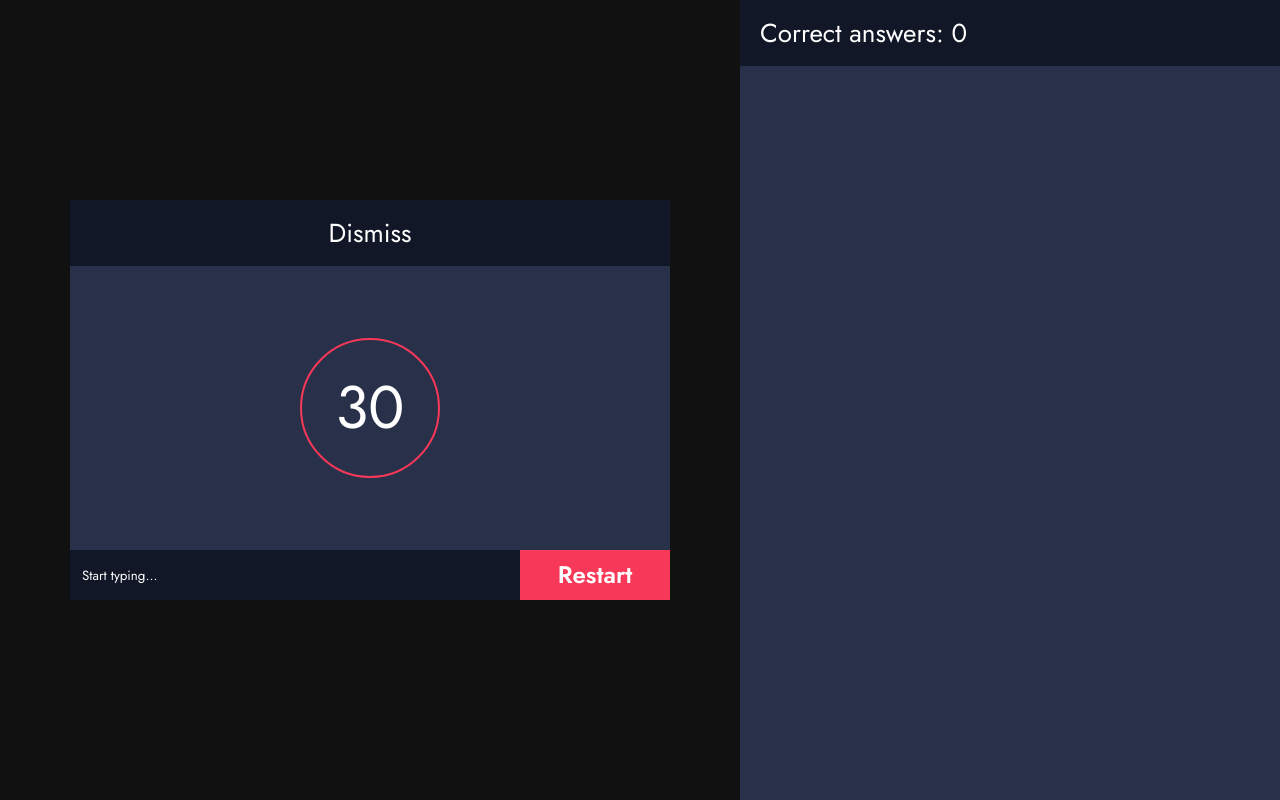
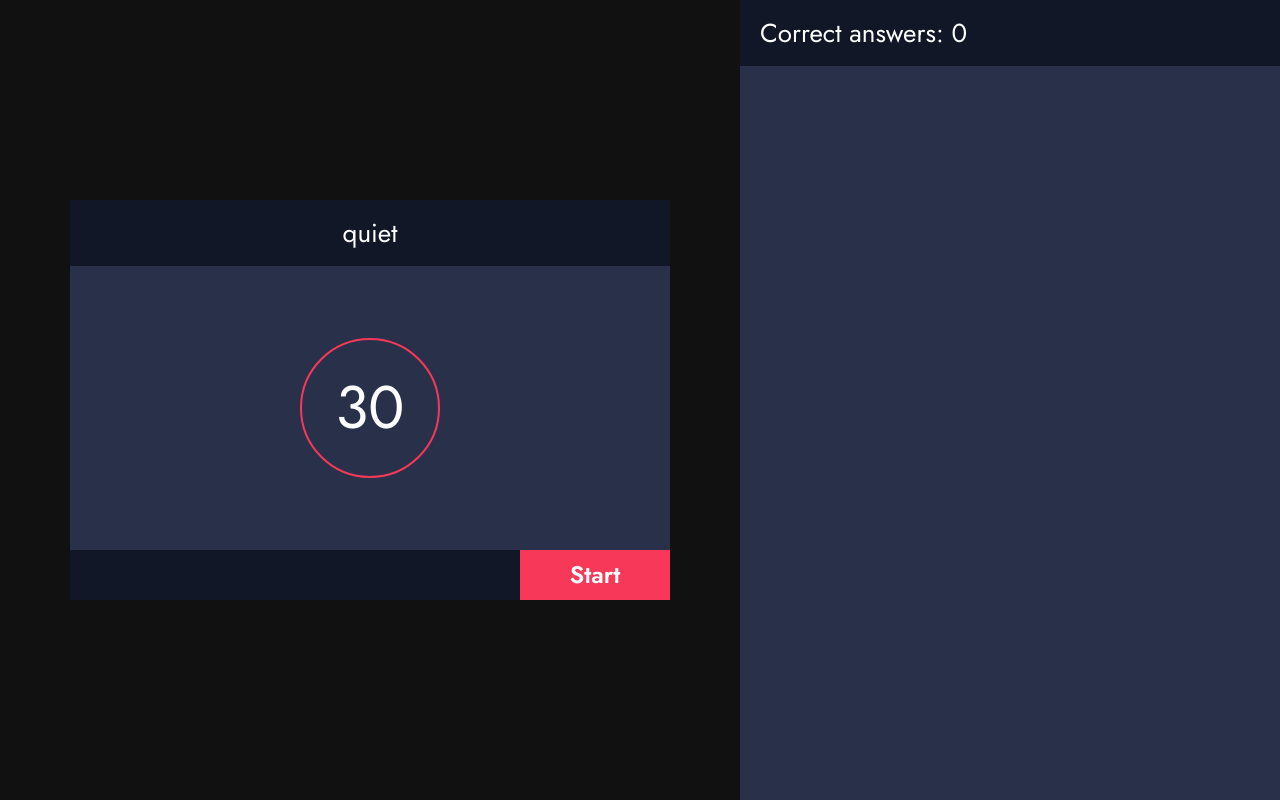
Before and after one commit to katmart93/typing-game, a React (Create React App) app: page / in a window 1280 px wide. Built offline with nearby package versions, Linux system fonts and the light colour scheme.

Commit message:
issues fixed

```diff
--- a/src/App.js
+++ b/src/App.js
@@ -12,7 +12,7 @@
 function App() {
   const [words, setWords] = useState(Words);
   const [newWord, setNewWord] = useState(words[0]);
-  const [disabled, setDisabled] = useState(false);
+  const [disabled, setDisabled] = useState(true);
   const [correctResults, setCorrectResults] = useState([]);
   const [wrongResults, setWrongResults] = useState([]);
   const [countCorrect, setCountCorrect] = useState(0);
@@ -47,6 +47,27 @@
     setInputValue("");
   };
 
+  useEffect(() => {
+    if (time <= 30 && time !== 0 && disabled === false) {
+      setTimeout(() => {
+        setTime((prev) => prev - 1);
+      }, 1000);
+    } else if (disabled) {
+      setTime(30);
+      setAnimation(null);
+    } else if (time == 0) {
+      setDisabled(true);
+    }
+
+    if (time <= 10) {
+      setAnimation("scaleNumber 2s infinite");
+    }
+  }, [disabled, time]);
+
+  useEffect(() => {
+    setNewWord(words[randomWord]);
+  }, []);
+
   return (
     <div className="App">
       <Container>
--- a/src/components/Results.jsx
+++ b/src/components/Results.jsx
@@ -12,22 +12,22 @@
       </div>
       <div className="resultsContainer">
         <div className="correctResults">
-          <p>
+          <div>
             {correctResults.map((correctWord, idx) => (
               <div key={idx} className="row">
                 <p>{correctWord}</p>
               </div>
             ))}
-          </p>
+          </div>
         </div>
         <div className="wrongResults">
-          <p>
+          <div>
             {wrongResults.map((wrongWord, idx) => (
               <div key={idx} className="row">
                 <p>{wrongWord}</p>
               </div>
             ))}
-          </p>
+          </div>
         </div>
       </div>
     </div>
--- a/src/components/Typeracer.jsx
+++ b/src/components/Typeracer.jsx
@@ -16,11 +16,8 @@
       <div className="wordOutput">
         <p>{newWord}</p>
       </div>
-      <div
-        className="time"
-        style={{ animation: animation !== null ? animation : "" }}
-      >
-        <p>{time}</p>
+      <div className="time">
+        <p style={{ animation: animation !== null ? animation : "" }}>{time}</p>
       </div>
       <div className="wordValues">
         <input
```
